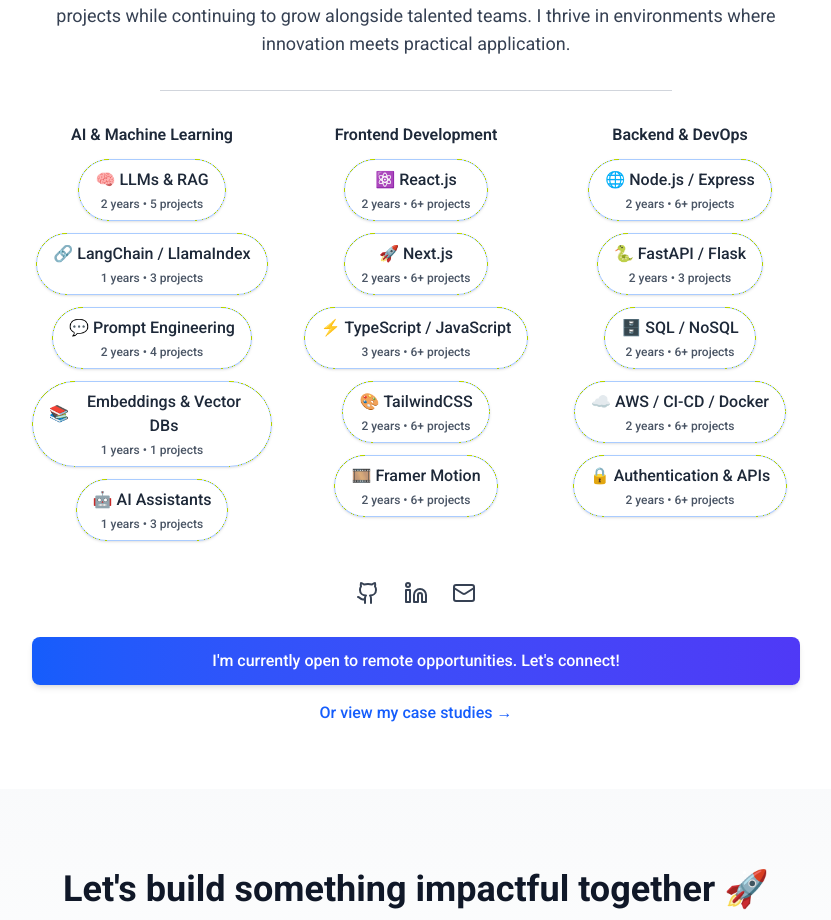
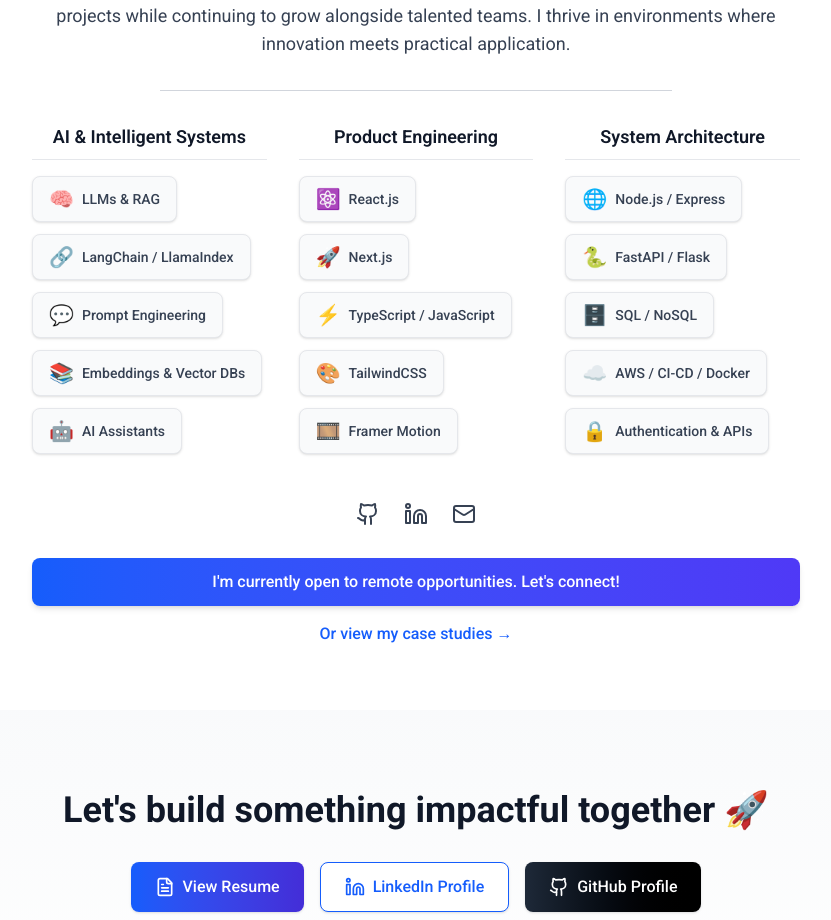
Before and after one commit to Gojer16/Personal-Landing-Page, a Next.js app in the folder client/: page / in a window 1280 px wide. Shown: the part 3147-4067 px from the top of the page, without its empty margins (224-1055 px from the left). Built offline with nearby package versions, Linux system fonts and the light colour scheme.

Commit message:
Improving Animations and rebrading skills sections.

```diff
--- a/client/app/components/sections/About.tsx
+++ b/client/app/components/sections/About.tsx
@@ -5,32 +5,28 @@
 import { motion } from "framer-motion";
 import { Github, Linkedin, Mail } from "lucide-react";
 
-
 export default function About() {
-  const badgeClass =
-    "inline-flex items-center px-4  py-2 border border-blue-500/40 rounded-full font-medium text-gray-800 dark:text-gray-200 bg-white/40 dark:bg-gray-800/40 shadow-sm hover:shadow-md transition-all";
-
   const skills = {
-  "AI & Machine Learning": [
-    { name: "LLMs & RAG", emoji: "🧠", years: 2, projects: 5 },
-    { name: "LangChain / LlamaIndex", emoji: "🔗", years: 1, projects: 3 },
-    { name: "Prompt Engineering", emoji: "💬", years: 2, projects: 4 },
-    { name: "Embeddings & Vector DBs", emoji: "📚", years: 1, projects: 1 },
-    { name: "AI Assistants", emoji: "🤖", years: 1, projects: 3 },
+    "AI & Intelligent Systems": [
+      { name: "LLMs & RAG", emoji: "🧠" },
+      { name: "LangChain / LlamaIndex", emoji: "🔗" },
+      { name: "Prompt Engineering", emoji: "💬" },
+      { name: "Embeddings & Vector DBs", emoji: "📚" },
+      { name: "AI Assistants", emoji: "🤖" },
     ],
-  "Frontend Development": [
-    { name: "React.js", emoji: "⚛️", years: 2, projects: "6+" },
-    { name: "Next.js", emoji: "🚀", years: 2, projects: "6+" },
-    { name: "TypeScript / JavaScript", emoji: "⚡", years: 3, projects: "6+" },
-    { name: "TailwindCSS", emoji: "🎨", years: 2, projects: "6+" },
-    { name: "Framer Motion", emoji: "🎞️", years: 2, projects: "6+" },
+    "Product Engineering": [
+      { name: "React.js", emoji: "⚛️" },
+      { name: "Next.js", emoji: "🚀" },
+      { name: "TypeScript / JavaScript", emoji: "⚡" },
+      { name: "TailwindCSS", emoji: "🎨" },
+      { name: "Framer Motion", emoji: "🎞️" },
     ],
-  "Backend & DevOps": [
-    { name: "Node.js / Express", emoji: "🌐", years: 2, projects: "6+" },
-    { name: "FastAPI / Flask", emoji: "🐍", years: 2, projects: 3 },
-    { name: "SQL / NoSQL", emoji: "🗄️", years: 2, projects: "6+" },
-    { name: "AWS / CI-CD / Docker", emoji: "☁️", years: 2, projects: "6+" },
-    { name: "Authentication & APIs", emoji: "🔒", years: 2, projects: "6+" },
+    "System Architecture": [
+      { name: "Node.js / Express", emoji: "🌐" },
+      { name: "FastAPI / Flask", emoji: "🐍" },
+      { name: "SQL / NoSQL", emoji: "🗄️" },
+      { name: "AWS / CI-CD / Docker", emoji: "☁️" },
+      { name: "Authentication & APIs", emoji: "🔒" },
     ],
   };
 
@@ -124,12 +120,12 @@
             transition={{ duration: 0.5, delay: 0.2 }}
           />
 
-          {/* Skills Grouped */}
-          <div className="grid grid-cols-1 md:grid-cols-3 gap-6 mb-10">
+          {/* Skills Grouped - Refined Grid */}
+          <div className="grid grid-cols-1 md:grid-cols-3 gap-8 mb-12">
             {Object.entries(skills).map(([group, items], groupIndex) => (
               <motion.div
                 key={group}
-                className="space-y-3"
+                className="space-y-4"
                 initial={{ opacity: 0, y: 20 }}
                 whileInView={{ opacity: 1, y: 0 }}
                 viewport={{ once: true }}
@@ -138,25 +134,22 @@
                   delay: 0.25 + groupIndex * 0.1,
                 }}
               >
-                <h3 className="font-semibold text-gray-800 dark:text-gray-200">
+                <h3 className="font-semibold text-lg text-gray-900 dark:text-white border-b border-gray-200 dark:border-gray-700 pb-2 mb-4">
                   {group}
                 </h3>
+                <div className="flex flex-wrap gap-3 justify-center md:justify-start">
                   {items.map((skill) => (
                     <motion.div
                       key={skill.name}
-                    whileHover={{ scale: 1.05 }}
-                    transition={{ duration: 0.2 }}
-                    className={`${badgeClass} flex-col items-center text-center`}
+                      whileHover={{ scale: 1.05, y: -2 }}
+                      transition={{ type: "spring", stiffness: 300 }}
+                      className="flex items-center gap-2 px-4 py-2 bg-gray-50 dark:bg-gray-800/60 border border-gray-200 dark:border-gray-700 rounded-lg shadow-sm hover:shadow-md hover:border-blue-400 dark:hover:border-blue-500 transition-colors cursor-default"
                     >
-                    <div className="flex items-center gap-1 mb-1">
-                      <span aria-hidden="true">{skill.emoji}</span>
-                      <span className="font-medium">{skill.name}</span>
-                    </div>
-                    <div className="text-xs text-gray-600 dark:text-gray-400">
-                      {skill.years} years • {skill.projects} projects
-                    </div>
+                      <span className="text-xl" aria-hidden="true">{skill.emoji}</span>
+                      <span className="font-medium text-sm text-gray-700 dark:text-gray-200">{skill.name}</span>
                     </motion.div>
                   ))}
+                </div>
               </motion.div>
             ))}
           </div>
```
Lines whose indentation alone changed are shown as unchanged.
